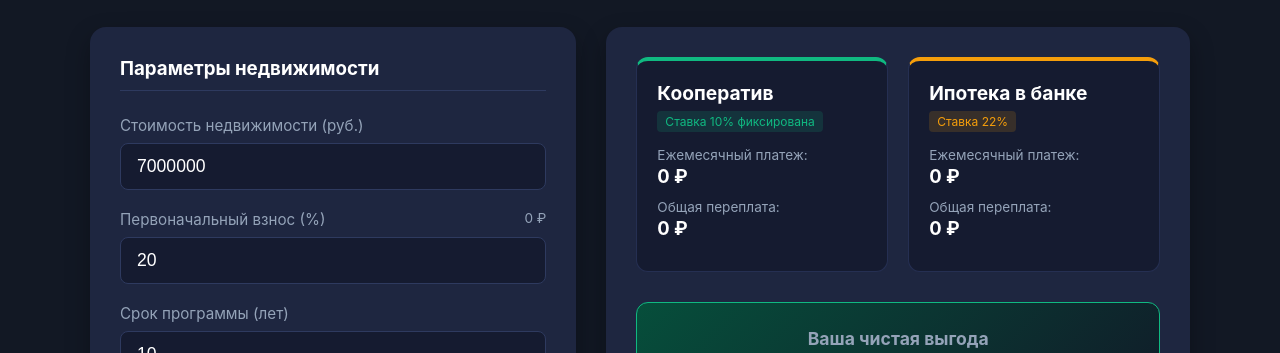
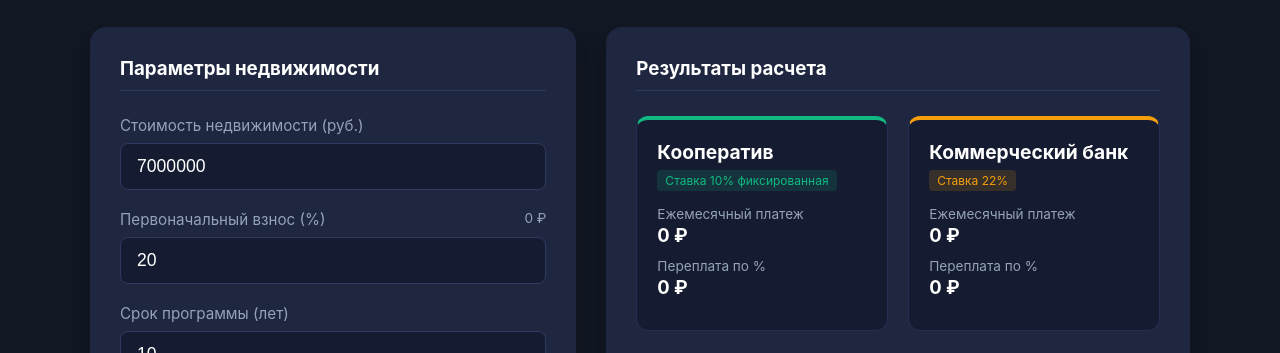
Before and after one commit to Harun1996-hinkal/calculator, a plain HTML site: page index.html in a window 1280 px wide. Shown: the part 134-487 px from the top of the page. Drawn offline with Linux system fonts and the light colour scheme.

Commit message:
Update index.html

```diff
--- a/index.html
+++ b/index.html
@@ -64,7 +64,7 @@
             box-shadow: 0 10px 25px rgba(0,0,0,0.3);
         }
 
-        .inputs-side h3 {
+        .inputs-side h3, .results-side h3 {
             margin-top: 0;
             margin-bottom: 25px;
             border-bottom: 1px solid var(--border-color);
@@ -150,7 +150,7 @@
             border: 1px solid var(--accent-green);
         }
 
-        .total-benefit-box h3 { margin: 0 0 10px 0; font-size: 1.1rem; color: var(--text-muted); }
+        .total-benefit-box h3 { margin: 0 0 10px 0; font-size: 1.1rem; color: var(--text-muted); border: none; padding: 0; }
         .benefit-amount { font-size: 2.2rem; font-weight: 800; color: var(--accent-green); margin-bottom: 8px; }
         .benefit-note { margin: 0; font-size: 0.85rem; color: var(--text-muted); }
 
@@ -166,7 +166,7 @@
         </header>
 
         <div class="calc-container">
-            <!-- Левая колонка -->
+            <!-- Левая колонка (Ввод данных) -->
             <div class="calc-block inputs-side">
                 <h3>Параметры недвижимости</h3>
 
@@ -200,45 +200,43 @@
                 </div>
             </div>
 
-            <!-- Правая колонка -->
+            <!-- Правая колонка (Результаты) -->
             <div class="calc-block results-side">
+                <h3>Результаты расчета</h3>
+
                 <div class="compare-grid">
-                    <!-- Кооператив -->
+                    <!-- Карточка Кооператива -->
                     <div class="card coop-card">
                         <h4>Кооператив</h4>
-                        <div class="badge">Ставка 10% фиксирована</div>
-                        <div class="card-metrics">
+                        <span class="badge">Ставка 10% фиксированная</span>
                         <div class="metric">
-                                <span>Ежемесячный платеж:</span>
+                            <span>Ежемесячный платеж</span>
                             <strong id="coop-payment">0 ₽</strong>
                         </div>
                         <div class="metric">
-                                <span>Общая переплата:</span>
+                            <span>Переплата по %</span>
                             <strong id="coop-overpayment">0 ₽</strong>
                         </div>
                     </div>
-                    </div>
 
-                    <!-- Банк -->
+                    <!-- Карточка Банка -->
                     <div class="card bank-card">
-                        <h4>Ипотека в банке</h4>
-                        <div class="badge-bank" id="bank-badge-rate">Ставка 22%</div>
-                        <div class="card-metrics">
+                        <h4>Коммерческий банк</h4>
+                        <span class="badge-bank" id="bank-badge-rate">Ставка 22%</span>
                         <div class="metric">
-                                <span>Ежемесячный платеж:</span>
+                            <span>Ежемесячный платеж</span>
                             <strong id="bank-payment">0 ₽</strong>
                         </div>
                         <div class="metric">
-                                <span>Общая переплата:</span>
+                            <span>Переплата по %</span>
                             <strong id="bank-overpayment">0 ₽</strong>
-                            </div>
                         </div>
                     </div>
                 </div>
 
                 <!-- Блок общей выгоды -->
                 <div class="total-benefit-box">
-                    <h3>Ваша чистая выгода</h3>
+                    <h3>Ваша общая выгода</h3>
                     <div class="benefit-amount" id="total-saving">0 ₽</div>
                     <p class="benefit-note">Вы сохраняете эти деньги, не переплачивая проценты банку.</p>
                 </div>
@@ -247,12 +245,14 @@
     </div>
 
     <script>
+        // Элементы ввода
         var priceInput = document.getElementById("price");
         var dpInput = document.getElementById("down-payment");
         var termInput = document.getElementById("term");
         var bankRateInput = document.getElementById("bank-rate");
         var dpRubHint = document.getElementById("dp-rub-hint");
 
+        // Элементы вывода
         var coopPaymentOut = document.getElementById("coop-payment");
         var coopOverpaymentOut = document.getElementById("coop-overpayment");
         var bankPaymentOut = document.getElementById("bank-payment");
```
Lines whose indentation alone changed are shown as unchanged.
